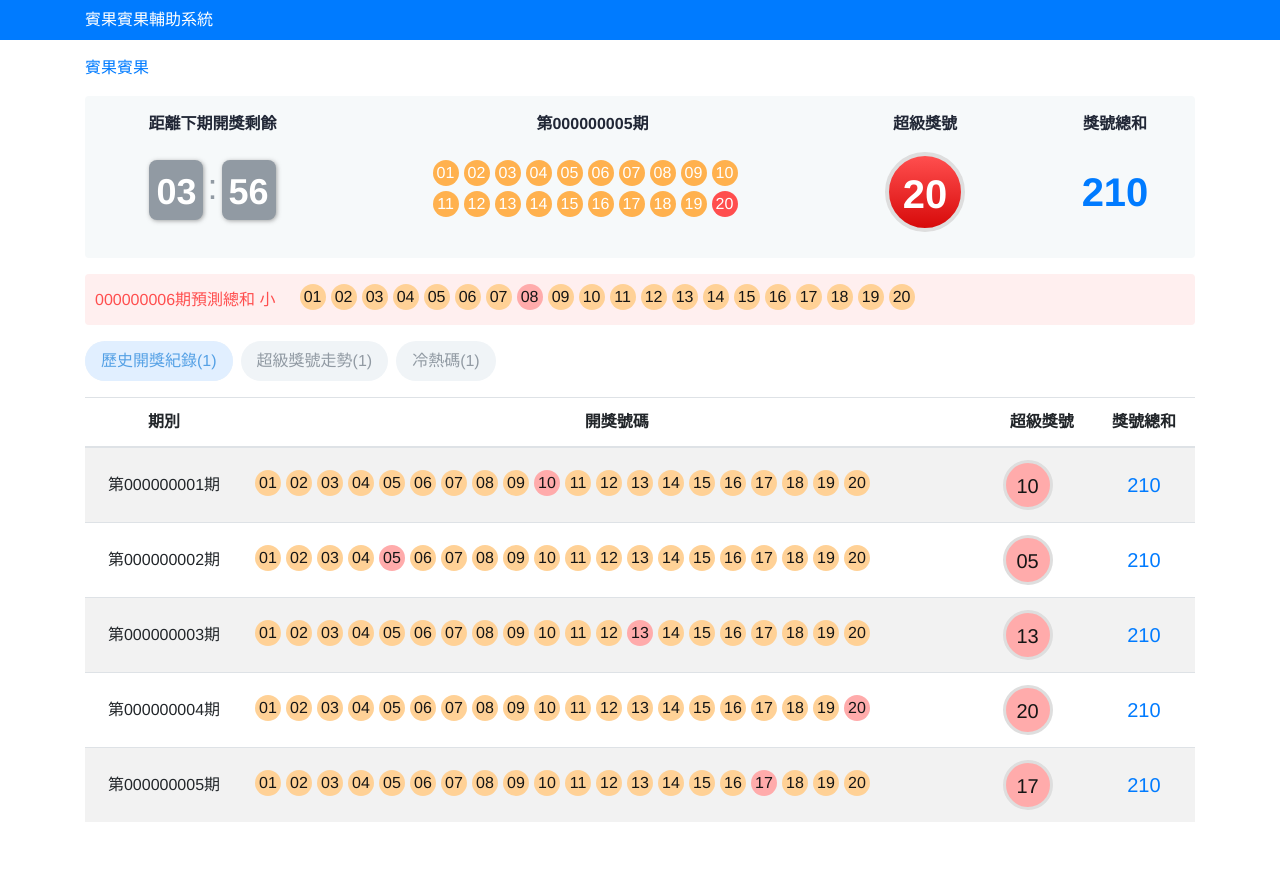
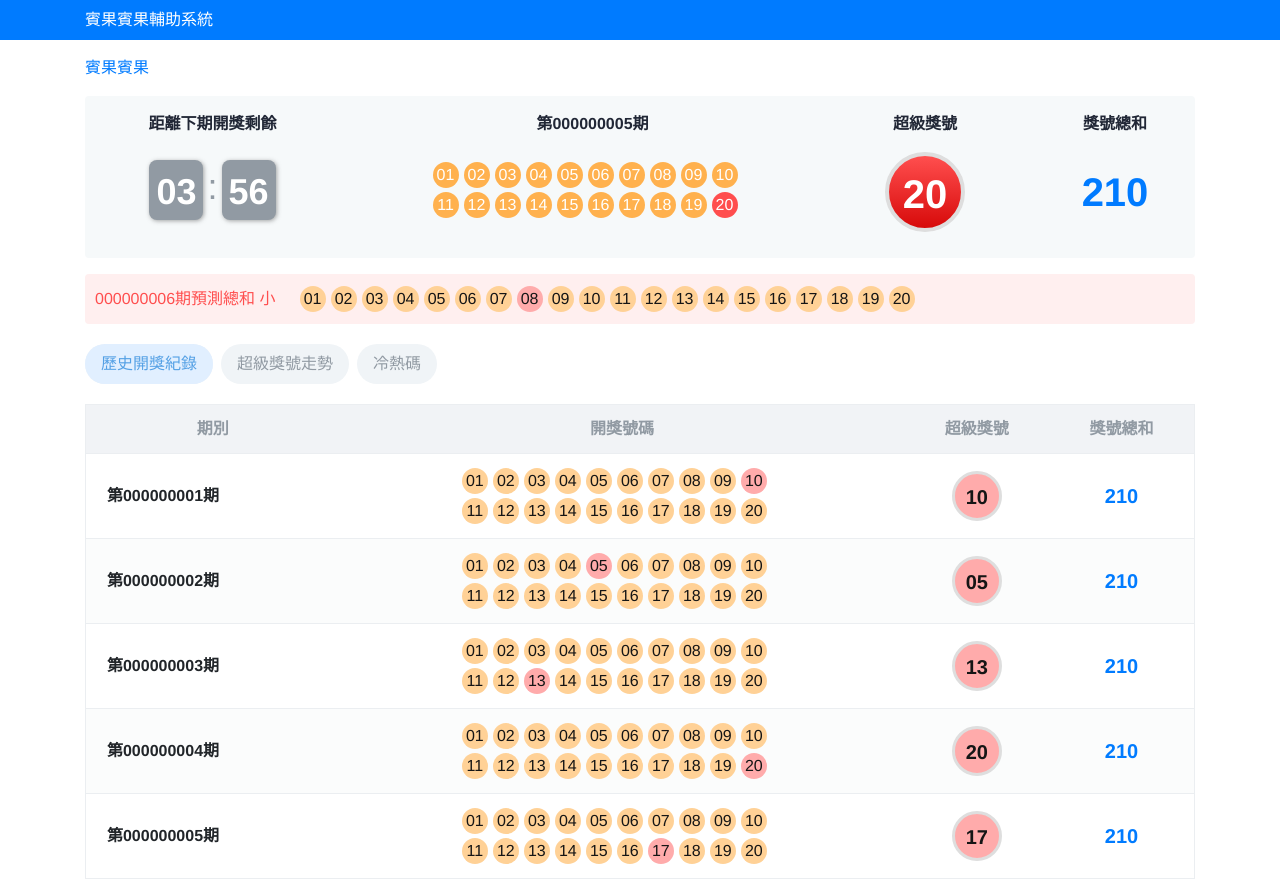
Before and after one commit to chunlingliao/bingo-analysis, a Vue app: page /bingo-home in a window 1280 px wide. Before the commit the page ends 838 px from the top, so only its background shows below. Built offline with nearby package versions, Linux system fonts and the light colour scheme.

Commit message:
調整預測資訊區及分頁分析區樣式

```diff
--- a/src/views/exercise/BingoHome.vue
+++ b/src/views/exercise/BingoHome.vue
@@ -33,7 +33,7 @@
             <div class="currentNumber col-md-5 col-sm-12 pb-3 text-center">
               <p>第<span>000000005</span>期</p>
               <div class="d-flex justify-content-center pt-2 pb-2">
-                <div class="ball" style="max-width: 320px;">
+                <div class="ball w-320">
                   <div class="defaultBall">01</div>
                   <div class="defaultBall">02</div>
                   <div class="defaultBall">03</div>
@@ -109,33 +109,42 @@
 
         <!-- 分頁分析區 -->
         <ul class="nav nav-pills mt-3 mb-3" id="pills-tab" role="tablist">
-          <li class="nav-item mr-2" role="presentation">
-            <a class="nav-link active" id="pills-tab1" data-toggle="pill" href="#pills-home" role="tab" aria-controls="pills-home" aria-selected="true">歷史開獎紀錄(1)</a>
+          <li class="nav-item mr-2 mt-1 mb-1" role="presentation">
+            <a class="nav-link active" id="pills-tab1" data-toggle="pill" href="#pills-home" role="tab" aria-controls="pills-home" aria-selected="true">歷史開獎紀錄</a>
           </li>
-          <li class="nav-item mr-2" role="presentation">
-            <a class="nav-link" id="pills-tab2" data-toggle="pill" href="#pills-profile" role="tab" aria-controls="pills-profile" aria-selected="false">超級獎號走勢(1)</a>
+          <li class="nav-item mr-2 mt-1 mb-1" role="presentation">
+            <a class="nav-link" id="pills-tab2" data-toggle="pill" href="#pills-profile" role="tab" aria-controls="pills-profile" aria-selected="false">超級獎號走勢</a>
           </li>
-          <li class="nav-item mr-2" role="presentation">
-            <a class="nav-link" id="pills-tab3" data-toggle="pill" href="#pills-contact" role="tab" aria-controls="pills-contact" aria-selected="false">冷熱碼(1)</a>
+          <li class="nav-item mr-2 mt-1 mb-1" role="presentation">
+            <a class="nav-link" id="pills-tab3" data-toggle="pill" href="#pills-contact" role="tab" aria-controls="pills-contact" aria-selected="false">冷熱碼</a>
           </li>
         </ul>
         <div class="tab-content" id="pills-tabContent">
           <!-- 歷史開獎紀錄 -->
-          <div class="tab-pane fade show active" id="pills-home" role="tabpanel" aria-labelledby="pills-tab1">
+          <div class="overflow-auto tab-pane fade show active" id="pills-home" role="tabpanel" aria-labelledby="pills-tab1">
             <table class="table table-striped tableList">
               <thead>
                 <tr>
-                  <th scope="col">期別</th>
-                  <th scope="col">開獎號碼</th>
-                  <th scope="col">超級獎號</th>
-                  <th scope="col">獎號總和</th>
+                  <th class="align-middle" scope="col">期別</th>
+                  <th class="align-middle" scope="col">開獎號碼</th>
+                  <th class="align-middle" scope="col">超級獎號</th>
+                  <th class="align-middle" scope="col">獎號總和</th>
                 </tr>
               </thead>
               <tbody>
                 <tr v-for="(items, i) in historyList" :key="i">
-                  <td class="align-middle">第{{ items.number }}期</td>
+                  <td class="align-middle font-weight-bold">
+                    <div class="w-130">
+                      第{{ items.number }}期
+                    </div>
+                  </td>
                   <td class="align-middle">
-                    <!-- <div class="ball">
+                    <div class="d-flex justify-content-center">
+                      <div class="ball w-320">
+                        <div :class="['defaultBall blackTextBall', {'specialBall': ball === items.superBall}]" v-for="ball in items.balls.split(',')">{{ ball }}</div>
+                      </div>
+
+                      <!-- <div class="ball w-320">
                         <div class="defaultBall blackTextBall">01</div>
                         <div class="defaultBall blackTextBall">02</div>
                         <div class="defaultBall blackTextBall specialBall">03</div>
@@ -157,18 +166,20 @@
                         <div class="defaultBall blackTextBall">19</div>
                         <div class="defaultBall blackTextBall">20</div>
                       </div> -->
-                    <div class="ball">
-                      <div :class="['defaultBall blackTextBall', {'specialBall': ball === items.superBall}]" v-for="ball in items.balls.split(',')">{{ ball }}</div>
                     </div>
                   </td>
-                  <td class="align-middle">
+                  <td class="align-middle font-weight-bold">
+                    <div class="d-flex justify-content-center">
                       <div class="superBall">
                         {{ items.superBall }}
                       </div>
+                    </div>
                   </td>
-                  <td class="align-middle">
+                  <td class="align-middle font-weight-bold">
+                    <div class="d-flex justify-content-center">
                       <div class="totalBall text-primary">
                         {{ items.totalBalls }}
+                      </div>
                     </div>
                   </td>
                 </tr>
@@ -182,13 +193,13 @@
           </div>
 
           <!-- 冷熱碼 -->
-          <div class="tab-pane fade" id="pills-contact" role="tabpanel" aria-labelledby="pills-tab3">
+          <div class="overflow-auto tab-pane fade" id="pills-contact" role="tabpanel" aria-labelledby="pills-tab3">
             <table class="table table-striped tableList">
               <tbody>
                 <tr v-for="(items, i) in hotBalls" :key="i">
-                  <td v-for="(content, j) in items" :key="j">
+                  <td class="align-middle" v-for="(content, j) in items" :key="j">
                     <div class="ball"><div class="defaultBall blackTextBall">{{ content.ball }}</div></div>
-                    <div class="">{{ content.count }}次</div>
+                    <div class="pt-1">{{ content.count }}次</div>
                   </td>
                 </tr>
               </tbody>
@@ -318,6 +329,7 @@ export default {
     background-color: #ffefef;
     .predictionNumber {
       color: #ff4e4e;
+      font-weight: 500;
     }
   }
 
@@ -362,7 +374,7 @@ export default {
       float: left;
       width: 26px;
       height: 26px;
-      margin: 0px 5px 5px 0px;
+      margin: 2px 5px 2px 0px;
       border-radius: 50%;
       line-height: 26px;
       text-align: center;
@@ -384,5 +396,35 @@ export default {
       background-color: #ffabab;
     }
   }
+
+  // 寬度
+  .w-320 {
+    width: 320px;
+  }
+  .w-130 {
+    width: 130px;
+  }
+
+  // bootstrap表格覆蓋樣式
+  .table {
+    border: 1px solid #ebeef1;
+  }
+  .table td {
+    border-bottom: 1px solid #ebeef1;
+  }
+  .table td, .table th {
+    border-top: unset;
+  }
+  .table thead th {
+    background-color: #f1f3f6;
+    color: #919aa3;
+    border-bottom: 1px solid #ebeef1;
+  }
+  .table-striped tbody tr:nth-of-type(odd){
+    background-color: #ffffff;
+  }
+  .table-striped tbody tr:nth-of-type(even){
+    background-color: #fbfcfc;
+  }
 }
 </style>
```
Lines whose indentation alone changed are shown as unchanged.
